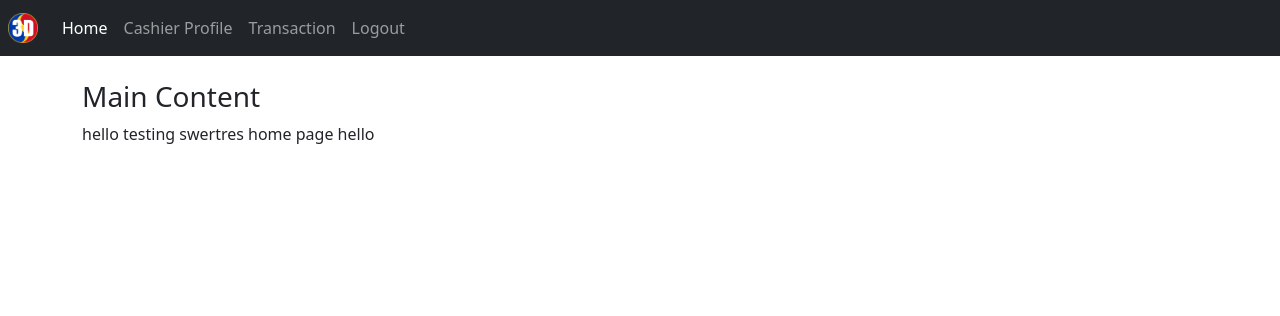
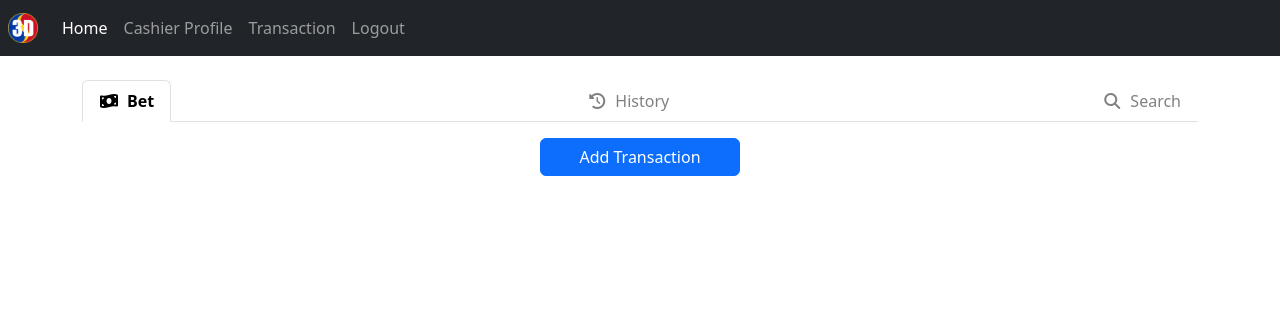
Before and after one commit to bankaihekai/swertres, a PHP site: page /user/user-index.php in a window 1280 px wide. Shown: the top 316 px of the page. Run offline with PHP 8.4, Linux system fonts and the light colour scheme; some libraries are stand-ins or nearby versions.

Commit message:
bet / transaction
add transaction button

```diff
--- a/css/style.css
+++ b/css/style.css
@@ -1,3 +1,15 @@
+#add-transaction-btn {
+  width: 200px;
+}
+
+.main-link.nav-link.active {
+  color: black !important;
+  font-weight: bold;
+}
+
+.main-link.nav-link:not(.active) {
+  color: grey !important;
+}
 
 .card {
     width: 100%;
--- a/user/user-index.php
+++ b/user/user-index.php
@@ -9,6 +9,7 @@
 
     <title>Home</title>
 
+    <script src="https://kit.fontawesome.com/fcde2d5511.js" crossorigin="anonymous"></script>
     <link rel="stylesheet" href="https://cdn.jsdelivr.net/npm/bootstrap@5.3.0/dist/css/bootstrap.min.css">
     <script src="https://cdn.jsdelivr.net/npm/bootstrap@5.3.0/dist/js/bootstrap.bundle.min.js"></script>
     <link rel="stylesheet" type="text/css" href="../css/style.css">
@@ -42,12 +43,56 @@
     <br>
 
     <div class="container">
-        <h3>Main Content</h3>
-        <p>hello testing swertres home page hello</p>
+        <div class="">
+            <!-- Tabs navs -->
+            <ul class="nav nav-tabs mb-3 d-flex justify-content-between" id="ex-with-icons" role="tablist">
+                <li class="nav-item" role="presentation">
+                    <a class="main-link nav-link active" id="ex-with-icons-tab-1" data-bs-toggle="pill" href="#ex-with-icons-tabs-1" role="tab" aria-controls="ex-with-icons-tabs-1" aria-selected="true">
+                        <i class="fas fa-money-bill-wave fa-fw me-2"></i>Bet
+                    </a>
+                </li>
+                <li class="nav-item" role="presentation">
+                    <a class="main-link nav-link" id="ex-with-icons-tab-2" data-bs-toggle="pill" href="#ex-with-icons-tabs-2" role="tab" aria-controls="ex-with-icons-tabs-2" aria-selected="false">
+                        <i class="fas fa-history fa-fw me-2"></i>History
+                    </a>
+                </li>
+                <li class="nav-item" role="presentation">
+                    <a class="main-link nav-link" id="ex-with-icons-tab-3" data-bs-toggle="pill" href="#ex-with-icons-tabs-3" role="tab" aria-controls="ex-with-icons-tabs-3" aria-selected="false">
+                        <i class="fas fa-search fa-fw me-2"></i>Search
+                    </a>
+                </li>
+            </ul>
+            <!-- Tabs navs -->
+
+            <!-- Tabs content -->
+            <div class="tab-content" id="ex-with-icons-content">
+                <div class="tab-pane fade show active" id="ex-with-icons-tabs-1" role="tabpanel" aria-labelledby="ex-with-icons-tab-1">
+                    <div>
+                        <section class="d-flex justify-content-center">
+                            <button id="add-transaction-btn" class="btn btn-primary">Add Transaction</button>
+                        </section>
+                        <section id="transaction-form" class="mt-3" style="display: none;">
+                            <p>agayyyyyyyyyyyyyyyyyyyyyyyyyyyyyyyyyy</p>
+                        </section>
+                    </div>
+                </div>
+                <div class="tab-pane fade" id="ex-with-icons-tabs-2" role="tabpanel" aria-labelledby="ex-with-icons-tab-2">
+                    <h4>History</h4>
+                    <p>Lorem ipsum dolor sit amet, consectetur adipiscing elit. Nulla fringilla nisi velit, at consectetur enim rutrum in. Nullam vehicula massa ipsum.</p>
+                </div>
+                <div class="tab-pane fade" id="ex-with-icons-tabs-3" role="tabpanel" aria-labelledby="ex-with-icons-tab-3">
+                    <h4>Search</h4>
+                    <p>Lorem ipsum dolor sit amet, consectetur adipiscing elit. Nulla fringilla nisi velit, at consectetur enim rutrum in. Nullam vehicula massa ipsum.</p>
+                </div>
+            </div>
+            <!-- Tabs content -->
+        </div>
+
     </div>
 
-    <div class="modal fade" id="homeModal" tabindex="-1" role="dialog" aria-labelledby="homeModalLabel"
-        aria-hidden="true">
+
+
+    <div class="modal fade" id="homeModal" tabindex="-1" role="dialog" aria-labelledby="homeModalLabel" aria-hidden="true">
         <div class="modal-dialog modal-dialog-centered modal-lg" role="document">
             <div class="modal-content">
                 <div class="modal-header">
@@ -74,6 +119,25 @@
             </div>
         </div>
     </div>
+
+    <script>
+        var addTransactionBtn = document.getElementById('add-transaction-btn');
+        var transactionForm = document.getElementById('transaction-form');
+
+        addTransactionBtn.addEventListener('click', function() {
+            if (transactionForm.style.display === 'none') {
+                transactionForm.style.display = 'block';
+                addTransactionBtn.classList.remove('btn-primary');
+                addTransactionBtn.classList.add('btn-danger');
+                addTransactionBtn.textContent = 'Close Transaction';
+            } else {
+                transactionForm.style.display = 'none';
+                addTransactionBtn.classList.remove('btn-danger');
+                addTransactionBtn.classList.add('btn-primary');
+                addTransactionBtn.textContent = 'Add Transaction';
+            }
+        });
+    </script>
 </body>
 
 </html>
```
